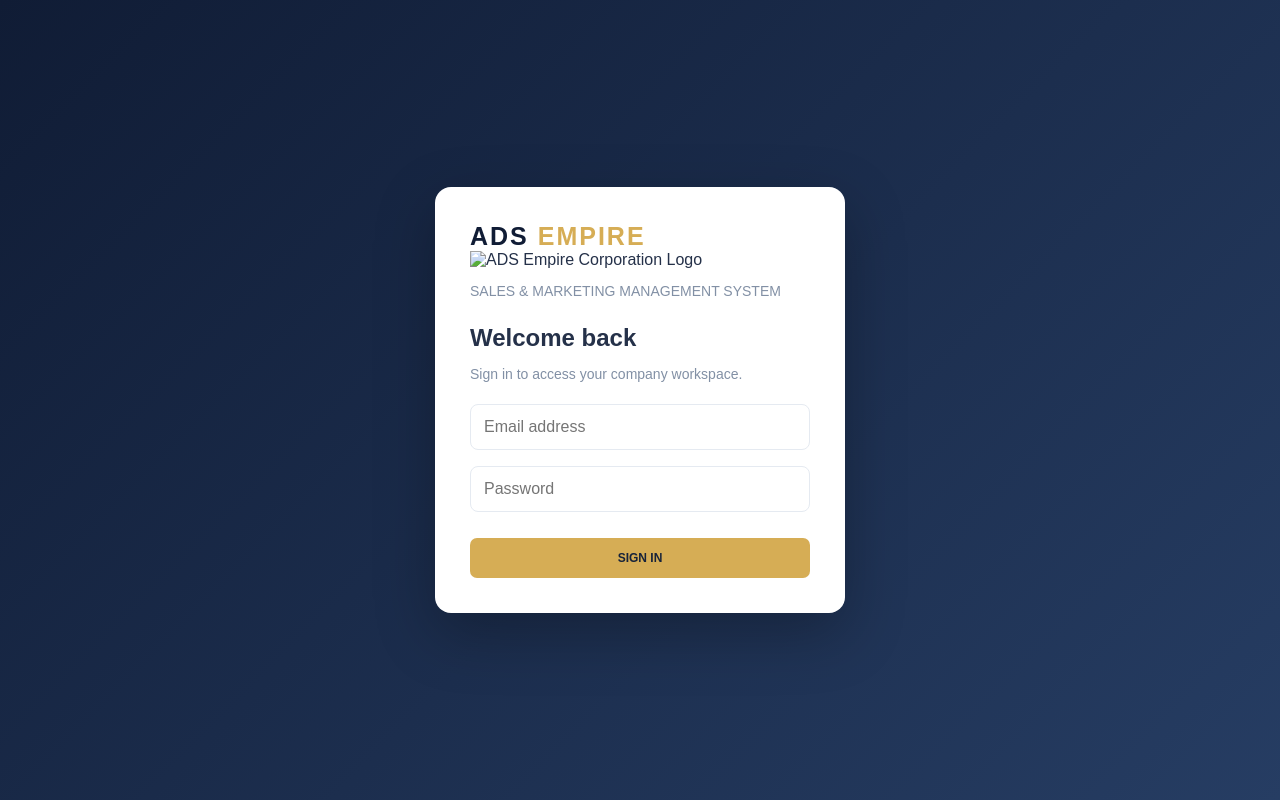
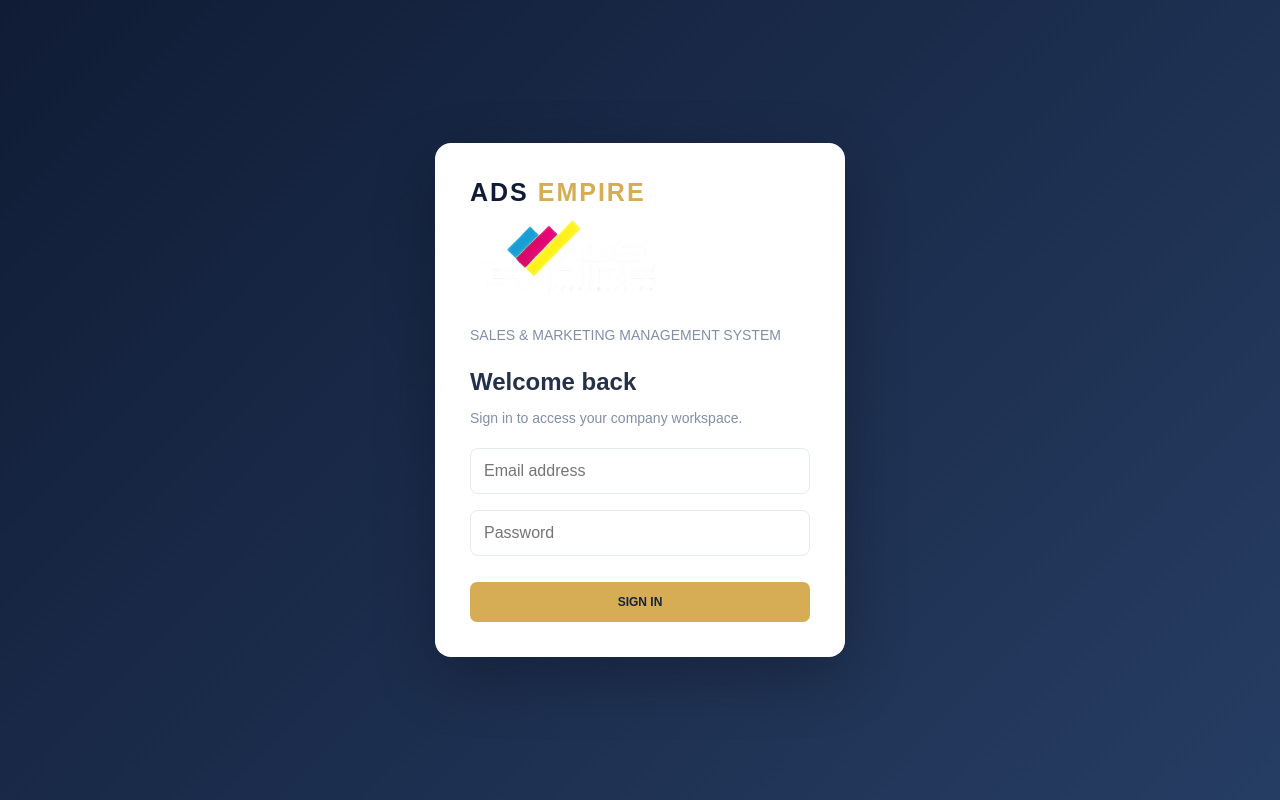
Before and after one commit to adsempirecreatives-alt/marketing-system, a plain HTML site: page index.html (2).html in a window 1280 px wide. Drawn offline with nearby package versions, Linux system fonts and the light colour scheme.

Commit message:
Update index.html (2).html

```diff
--- a/index.html (2).html
+++ b/index.html (2).html
@@ -141,7 +141,7 @@ tr:last-child td{border-bottom:0}
   <div class="login-card">
     <div class="logo-mark">ADS <span>EMPIRE</span></div>
     <img
-  src="logo_1_-removebg-preview.png"
+  src="logo__1_-removebg-preview.png"
   alt="ADS Empire Corporation Logo"
   width="200"
   height="auto"
```
